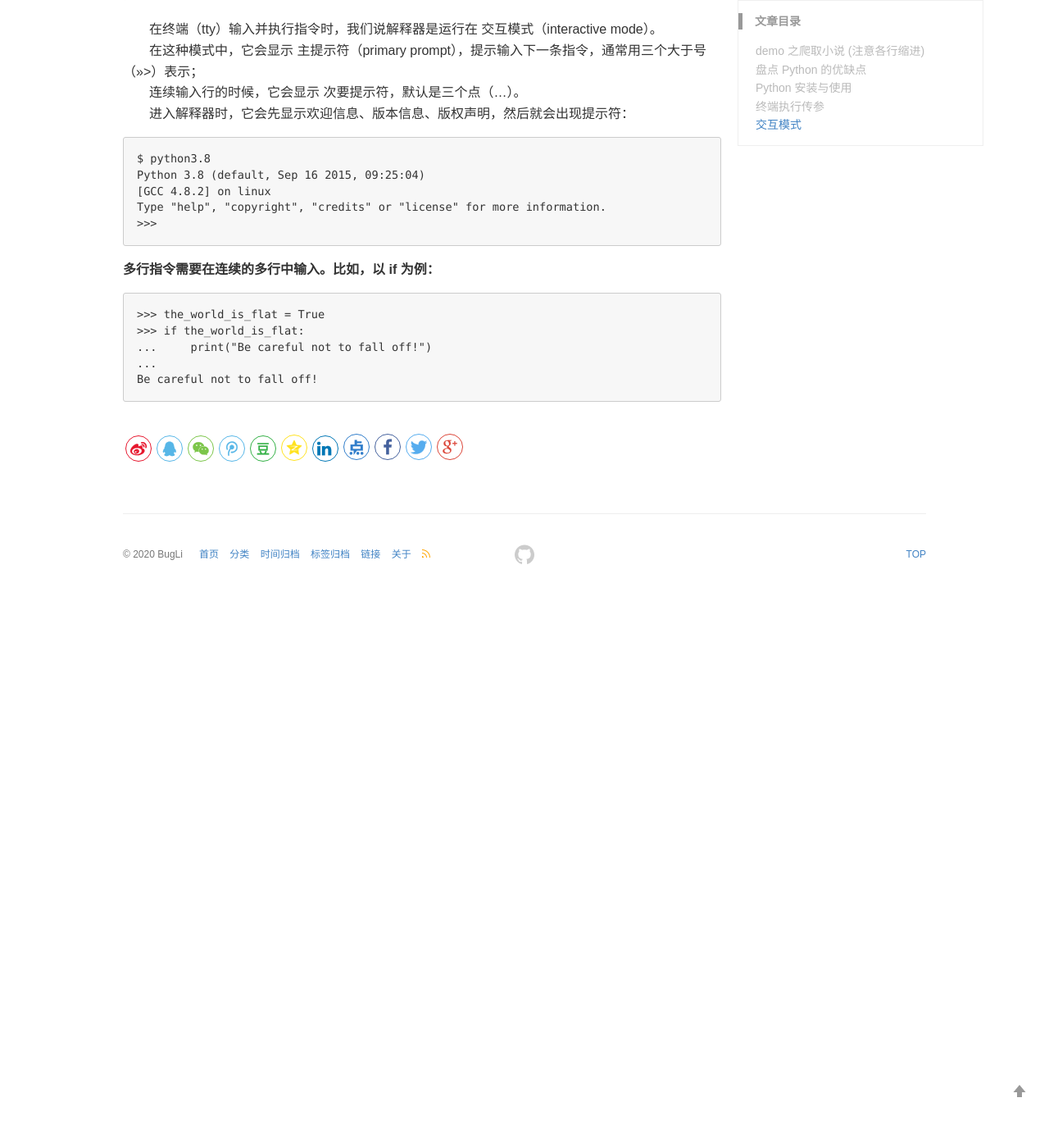
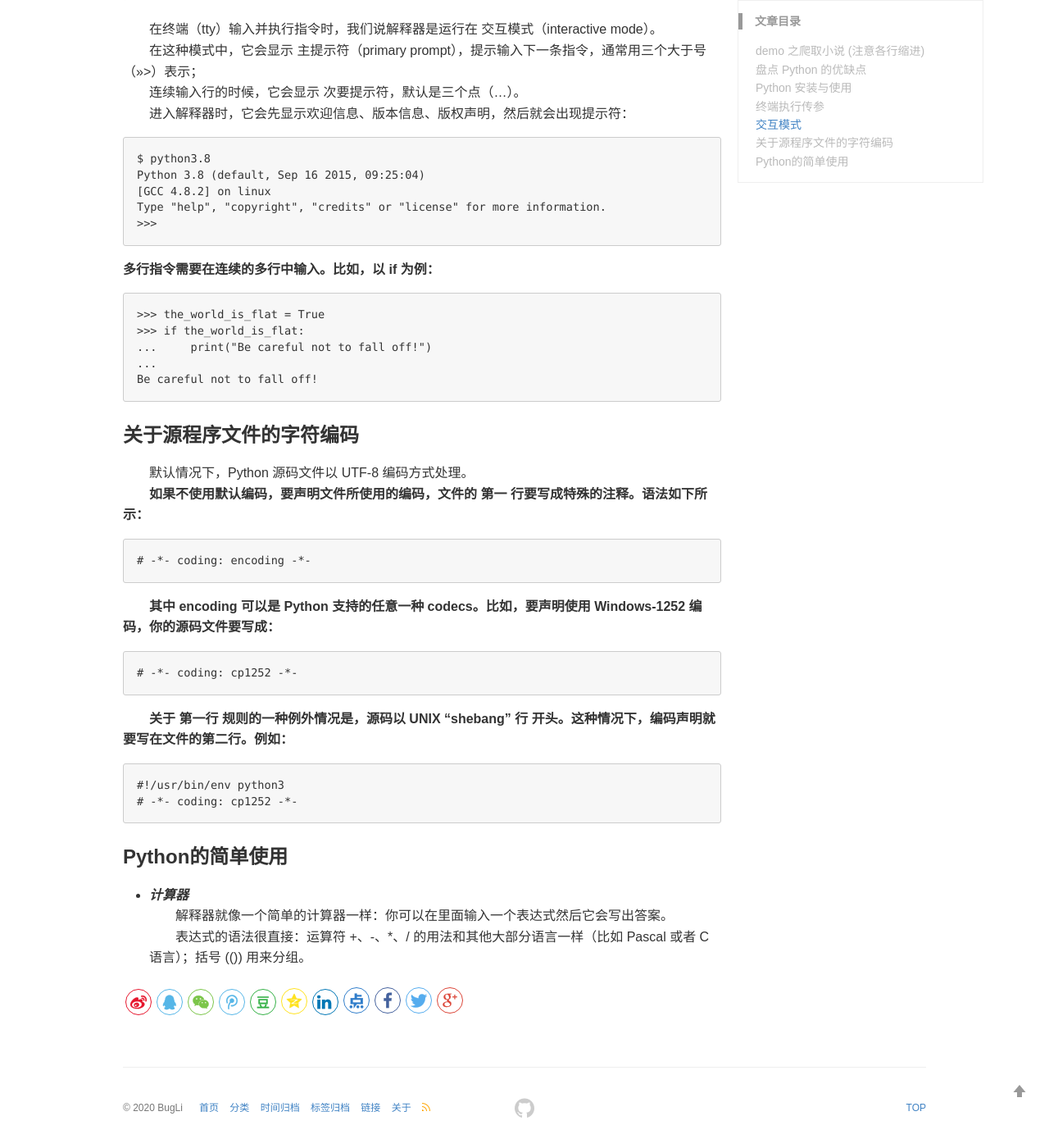
Before and after one commit to BugLiee/BugLiee.github.io, a Jekyll site: the page built from _posts/2020-06-15-blog.md, in a window 1280 px wide and 1400 px high, scrolled down 3995 px. Shown: the whole window at 82% size. Built offline with Jekyll 4.4.1, drawn with Linux system fonts in a browser that asks for light colours; comment, search, counter and statistics services are not loaded; before the commit the page ends 4720 px from its top, so only the background shows below that.

Commit message:
Update 2020-06-15-blog.md

````diff
--- a/_posts/2020-06-15-blog.md
+++ b/_posts/2020-06-15-blog.md
@@ -188,3 +188,24 @@ Type "help", "copyright", "credits" or "license" for more information.
 ...
 Be careful not to fall off!
 ```
+
+### 关于源程序文件的字符编码
+　　默认情况下，Python 源码文件以 UTF-8 编码方式处理。<br>
+　　**如果不使用默认编码，要声明文件所使用的编码，文件的 第一 行要写成特殊的注释。语法如下所示：**
+```
+# -*- coding: encoding -*-
+```
+　　**其中 encoding 可以是 Python 支持的任意一种 codecs。比如，要声明使用 Windows-1252 编码，你的源码文件要写成：**
+```
+# -*- coding: cp1252 -*-
+```
+　　**关于 第一行 规则的一种例外情况是，源码以 UNIX "shebang" 行 开头。这种情况下，编码声明就要写在文件的第二行。例如：**
+```
+#!/usr/bin/env python3
+# -*- coding: cp1252 -*-
+```
+
+### Python的简单使用
+   + ***计算器***<br>
+   　　解释器就像一个简单的计算器一样：你可以在里面输入一个表达式然后它会写出答案。 <br>
+   　　表达式的语法很直接：运算符 +、-、\*、/ 的用法和其他大部分语言一样（比如 Pascal 或者 C 语言）；括号 (()) 用来分组。<br>
````
